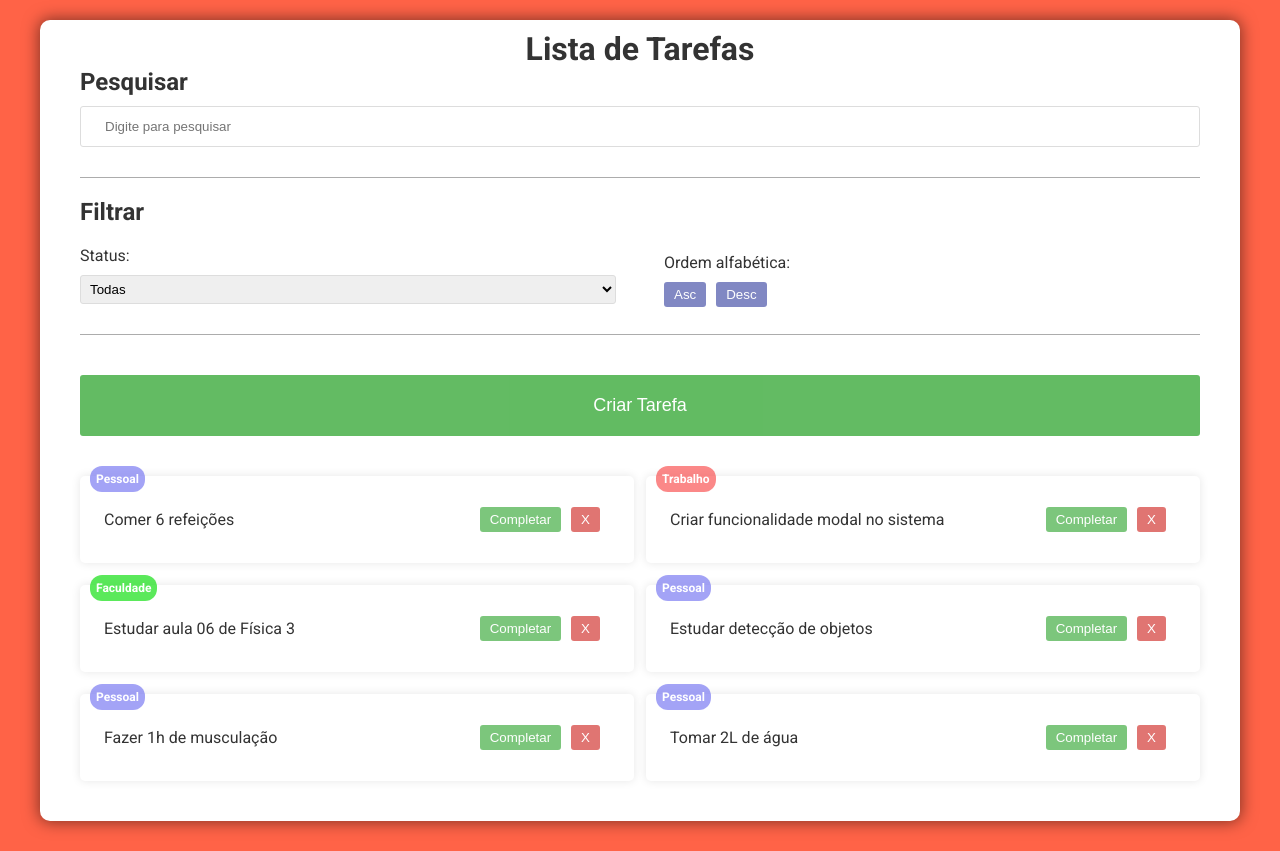
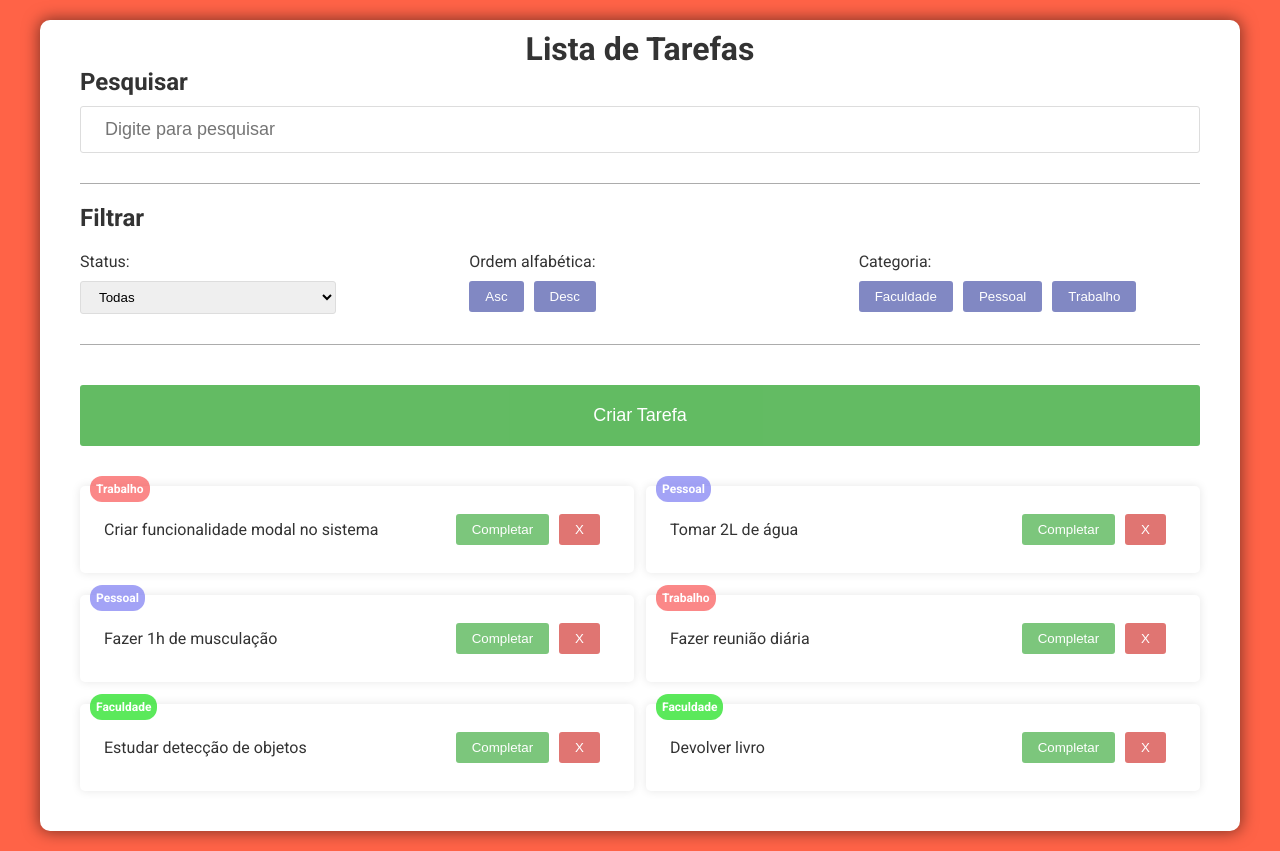
Before and after one commit to JesseMacielJr/ToDoList, a React (Vite) app: page / in a window 1280 px wide. Built offline with nearby package versions, Linux system fonts and the light colour scheme.

Commit message:
adicionando filtro por categoria e modificando css do filtro e search

```diff
--- a/src/App.css
+++ b/src/App.css
@@ -44,7 +44,7 @@ button {
   background-color: #626bb5;
   color: #fff;
   font-weight: 500;
-  padding: 5px 10px;
+  padding: 8px 16px;
   margin-right: 10px;
   border: none;
   border-radius: 3px;
--- a/src/App.jsx
+++ b/src/App.jsx
@@ -27,20 +27,20 @@ const App = () => {
     },
     {
       id: 4,
-      text: "Estudar aula 06 de Física 3",
-      category: "Faculdade",
+      text: "Fazer reunião diária",
+      category: "Trabalho",
       isCompleted: false,
     },
     {
       id: 5,
       text: "Estudar detecção de objetos",
-      category: "Pessoal",
+      category: "Faculdade",
       isCompleted: false,
     },
     {
       id: 6,
-      text: "Comer 6 refeições",
-      category: "Pessoal",
+      text: "Devolver livro",
+      category: "Faculdade",
       isCompleted: false,
     },
     // {
@@ -59,7 +59,8 @@ const App = () => {
 
   const [search, setSearch] = React.useState("");
   const [filter, setFilter] = React.useState("All");
-  const [sort, setSort] = React.useState("Asc");
+  const [sortAlphabetic, setSortAlphabetic] = React.useState("");
+  const [filterCategory, setFilterCategory] = React.useState("");
 
   const addTodo = (text, category) => {
     const newTodos = [
@@ -101,7 +102,14 @@ const App = () => {
       <div className="app">
         <h1>Lista de Tarefas</h1>
         <Search search={search} setSearch={setSearch} />
-        <Filter filter={filter} setFilter={setFilter} setSort={setSort} />
+        <Filter
+          filter={filter}
+          setFilter={setFilter}
+          sortAlphabetic={sortAlphabetic}
+          setSortAlphabetic={setSortAlphabetic}
+          filterCategory={filterCategory}
+          setFilterCategory={setFilterCategory}
+        />
         <TodoCreate addTodo={addTodo} />
         <div className="todo-list">
           {todos
@@ -114,9 +122,14 @@ const App = () => {
             )
             .filter((todo) => todo.text.toLowerCase().includes(search))
             .sort((a, b) =>
-              sort === "Asc"
+              sortAlphabetic === "Asc"
                 ? a.text.localeCompare(b.text)
-                : b.text.localeCompare(a.text)
+                : sortAlphabetic === "Desc"
+                ? b.text.localeCompare(a.text)
+                : a.id > b.id
+            )
+            .filter((todo) =>
+              filterCategory ? todo.category === filterCategory : todo
             )
             .map((todo) => (
               <Todo
--- a/src/Components/Filter.jsx
+++ b/src/Components/Filter.jsx
@@ -1,11 +1,38 @@
 import styles from "./Filter.module.css";
 
-const Filter = ({ filter, setFilter, setSort }) => {
+const Filter = ({
+  filter,
+  setFilter,
+  sortAlphabetic,
+  setSortAlphabetic,
+  filterCategory,
+  setFilterCategory,
+}) => {
+  function handleSortAlphabetic(e) {
+    const buttonActive = e.target.innerText;
+
+    if (buttonActive === sortAlphabetic) {
+      setSortAlphabetic("");
+    } else {
+      setSortAlphabetic(buttonActive);
+    }
+  }
+
+  function handleFilterCategory(e) {
+    const buttonActive = e.target.innerText;
+
+    if (buttonActive === filterCategory) {
+      setFilterCategory("");
+    } else {
+      setFilterCategory(buttonActive);
+    }
+  }
+
   return (
     <div className={styles.filter}>
       <h2>Filtrar</h2>
       <div className={styles["filter-options"]}>
-        <div>
+        <div className={styles.filterStatus}>
           <p>Status:</p>
           <select
             value={filter}
@@ -16,13 +43,40 @@ const Filter = ({ filter, setFilter, setSort }) => {
             <option value="Incompleted">Incompletas</option>
           </select>
         </div>
-        <div>
+        <div className={styles.ordemAlfabetica}>
           <p>Ordem alfabética:</p>
-          <button onClick={({ target }) => setSort(target.innerText)}>
+          <button
+            className={sortAlphabetic === "Asc" ? styles.active : ""}
+            onClick={handleSortAlphabetic}
+          >
             Asc
           </button>
-          <button onClick={({ target }) => setSort(target.innerText)}>
+          <button
+            className={sortAlphabetic === "Desc" ? styles.active : ""}
+            onClick={handleSortAlphabetic}
+          >
             Desc
+          </button>
+        </div>
+        <div className={styles.ordemCategoria}>
+          <p>Categoria:</p>
+          <button
+            className={filterCategory === "Faculdade" ? styles.active : ""}
+            onClick={handleFilterCategory}
+          >
+            Faculdade
+          </button>
+          <button
+            className={filterCategory === "Pessoal" ? styles.active : ""}
+            onClick={handleFilterCategory}
+          >
+            Pessoal
+          </button>
+          <button
+            className={filterCategory === "Trabalho" ? styles.active : ""}
+            onClick={handleFilterCategory}
+          >
+            Trabalho
           </button>
         </div>
       </div>
--- a/src/Components/Filter.module.css
+++ b/src/Components/Filter.module.css
@@ -7,10 +7,21 @@
 .filter-options {
   display: flex;
   justify-content: space-between;
-  align-items: center;
+  align-items: start;
   gap: 3rem;
+}
+
+.filterStatus select {
+  padding: 7px 14px;
+  width: 75%;
 }
 
 .filter-options div {
   flex: 1 1 0;
 }
+
+.ordemAlfabetica button.active,
+.ordemCategoria button.active {
+  opacity: 1;
+  background-color: #2d377c;
+}
--- a/src/Components/Search.module.css
+++ b/src/Components/Search.module.css
@@ -5,5 +5,6 @@
 }
 
 .search input {
+  font-size: 1.125rem;
   padding: 12px 24px;
 }
```
